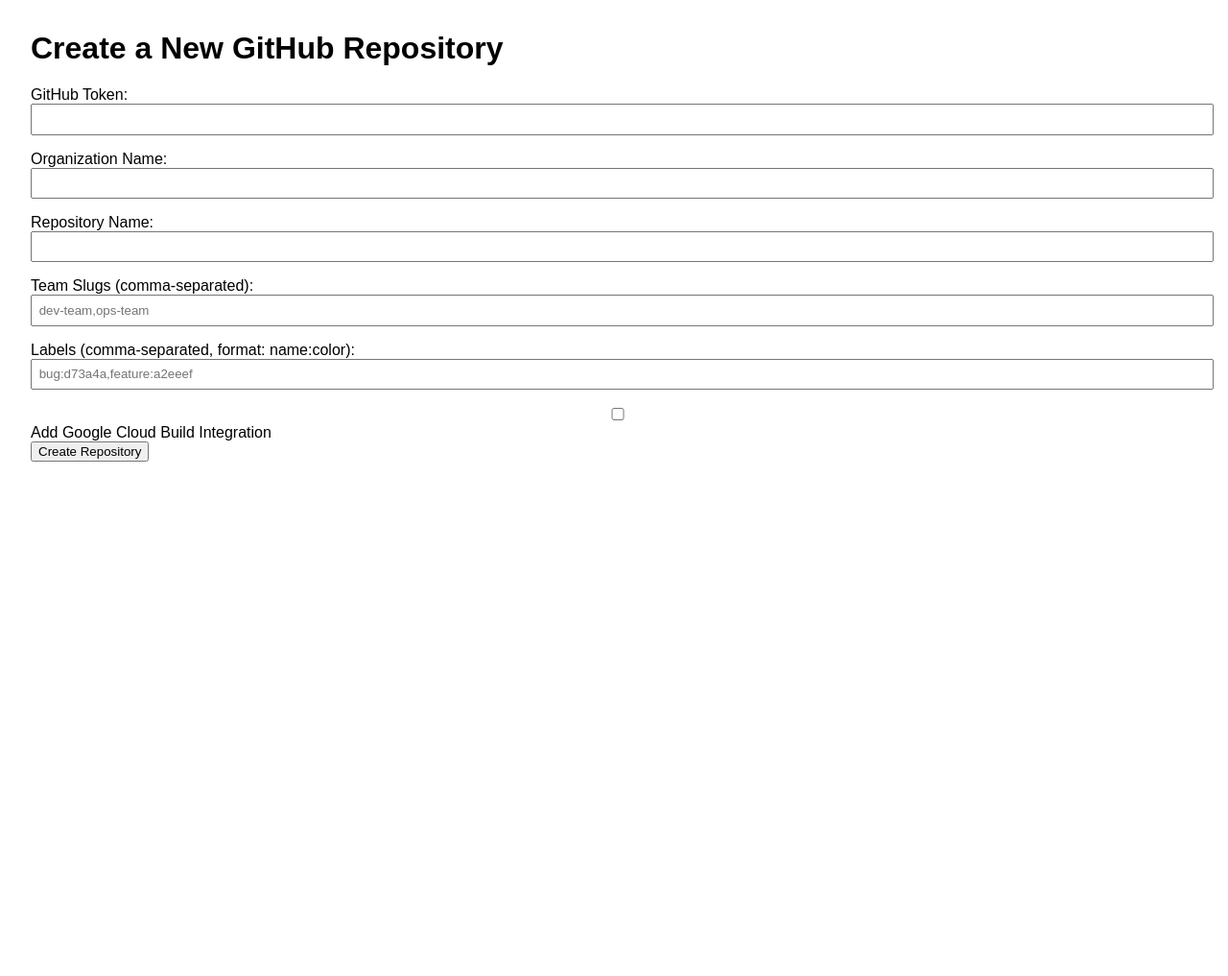
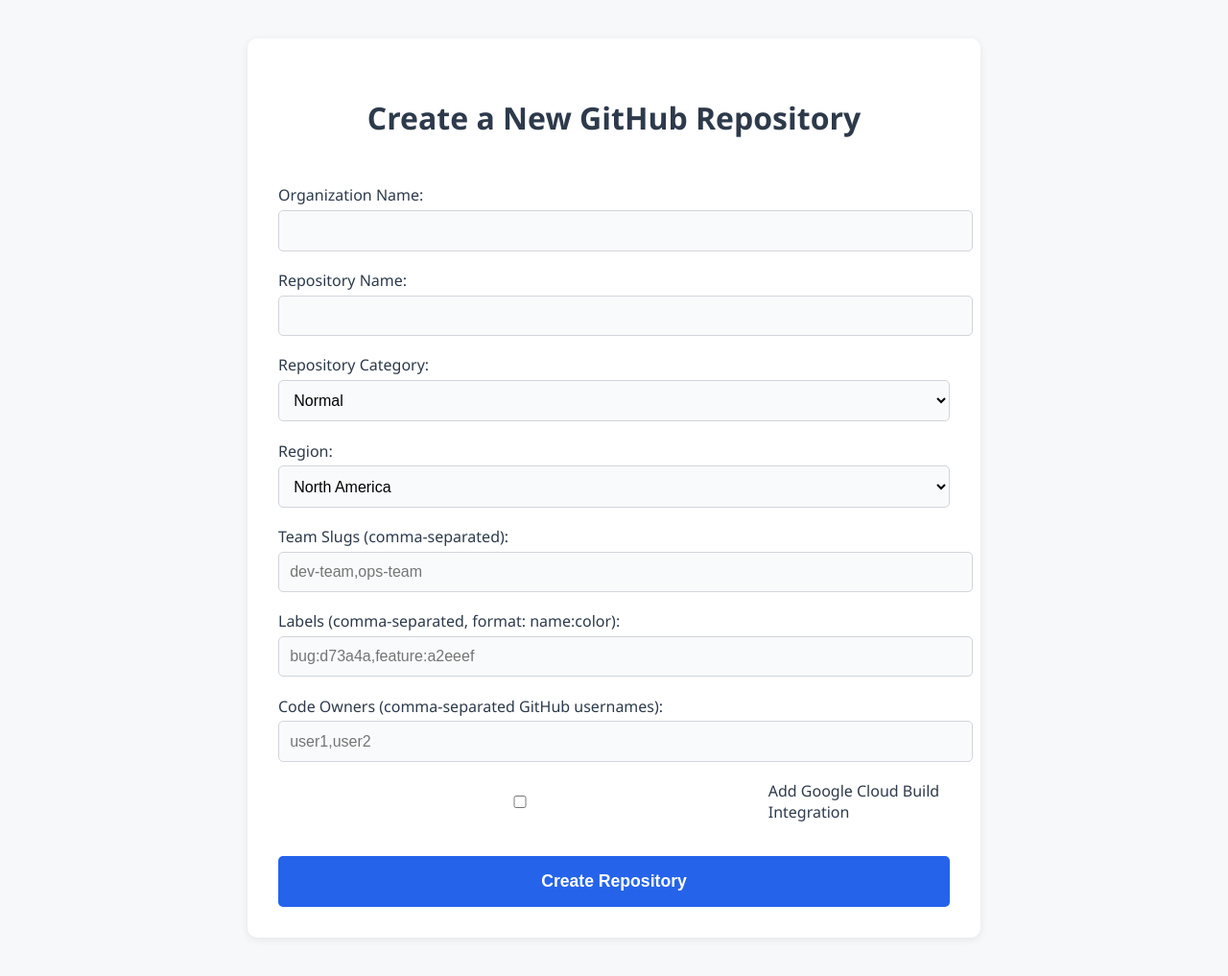
Before and after one commit to rsivaseshu/ghec-to-githubcloud, a Flask app: page / in a window 1280 px wide. Shown: the whole page at 96% size. Before the commit the page ends 481 px from the top, so only its background shows below. Run offline with Flask 3, Linux system fonts and the light colour scheme.

Commit message:
adding more enhancement UI features

```diff
--- a/repo-creator-web/app.py
+++ b/repo-creator-web/app.py
@@ -5,10 +5,13 @@ from github import Github
 app = Flask(__name__)
 app.secret_key = 'your_secret_key'  # Change this in production
 
-def create_github_repo(token, org_name, repo_name, team_slugs, labels, add_cloudbuild):
+# Set your GitHub token securely here (env var or secret manager)
+GITHUB_TOKEN = os.getenv('GITHUB_TOKEN')
+
+def create_github_repo(org_name, repo_name, team_slugs, labels, add_cloudbuild, category, region, codeowners):
     CLOUDBUILD_WEBHOOK_URL = "https://cloudbuild.googleapis.com/github/webhook"
     DEFAULT_BRANCH = "main"
-    g = Github(token)
+    g = Github(GITHUB_TOKEN)
     org = g.get_organization(org_name)
     repo = org.create_repo(repo_name, private=True, auto_init=True)
     for label in labels:
@@ -23,10 +26,15 @@ def create_github_repo(token, org_name, repo_name, team_slugs, labels, add_cloud
             events=["push", "pull_request"],
             active=True
         )
-    for team_slug in team_slugs:
-        team = org.get_team_by_slug(team_slug.strip())
-        team.add_to_repos(repo)
-        team.set_repo_permission(repo, "push")
+    if category in ["sox", "banking"]:
+        for owner in codeowners:
+            user = g.get_user(owner.strip())
+            repo.add_to_collaborators(user, permission="admin")
+    else:
+        for team_slug in team_slugs:
+            team = org.get_team_by_slug(team_slug.strip())
+            team.add_to_repos(repo)
+            team.set_repo_permission(repo, "push")
     branch = repo.get_branch(DEFAULT_BRANCH)
     branch.edit_protection(
         required_approving_review_count=1,
@@ -40,7 +48,6 @@ def create_github_repo(token, org_name, repo_name, team_slugs, labels, add_cloud
 @app.route('/', methods=['GET', 'POST'])
 def index():
     if request.method == 'POST':
-        token = request.form['token']
         org_name = request.form['org_name']
         repo_name = request.form['repo_name']
         team_slugs = request.form['team_slugs'].split(',')
@@ -50,8 +57,11 @@ def index():
                 name, color = label.split(':')
                 labels.append({'name': name.strip(), 'color': color.strip()})
         add_cloudbuild = 'add_cloudbuild' in request.form
+        category = request.form['category']
+        region = request.form['region']
+        codeowners = request.form['codeowners'].split(',') if request.form['codeowners'] else []
         try:
-            create_github_repo(token, org_name, repo_name, team_slugs, labels, add_cloudbuild)
+            create_github_repo(org_name, repo_name, team_slugs, labels, add_cloudbuild, category, region, codeowners)
             flash(f"Repository '{repo_name}' created and configured!", 'success')
         except Exception as e:
             flash(f"Error: {str(e)}", 'danger')
--- a/repo-creator-web/templates/form.html
+++ b/repo-creator-web/templates/form.html
@@ -4,14 +4,62 @@
     <meta charset="UTF-8">
     <title>Create GitHub Repo</title>
     <style>
-        body { font-family: Arial, sans-serif; margin: 2em; }
-        label { display: block; margin-top: 1em; }
-        input, textarea { width: 100%; padding: 0.5em; }
-        .success { color: green; }
-        .danger { color: red; }
+        body {
+            font-family: 'Segoe UI', Arial, sans-serif;
+            background: #f7f8fa;
+            margin: 0;
+            padding: 0;
+        }
+        .container {
+            max-width: 700px;
+            margin: 40px auto;
+            background: #fff;
+            border-radius: 10px;
+            box-shadow: 0 2px 8px rgba(0,0,0,0.08);
+            padding: 2.5em 2em 2em 2em;
+        }
+        h1 {
+            text-align: center;
+            color: #2d3a4b;
+            margin-bottom: 1.5em;
+        }
+        label {
+            display: block;
+            margin-top: 1.2em;
+            color: #2d3a4b;
+            font-weight: 500;
+        }
+        input, select, textarea {
+            width: 100%;
+            padding: 0.7em;
+            margin-top: 0.3em;
+            border: 1px solid #d1d5db;
+            border-radius: 5px;
+            font-size: 1em;
+            background: #f9fafb;
+        }
+        button {
+            margin-top: 2em;
+            width: 100%;
+            padding: 0.9em;
+            background: #2563eb;
+            color: #fff;
+            border: none;
+            border-radius: 5px;
+            font-size: 1.1em;
+            font-weight: 600;
+            cursor: pointer;
+            transition: background 0.2s;
+        }
+        button:hover {
+            background: #1e40af;
+        }
+        .success { color: green; text-align: center; }
+        .danger { color: red; text-align: center; }
     </style>
 </head>
 <body>
+    <div class="container">
     <h1>Create a New GitHub Repository</h1>
     {% with messages = get_flashed_messages(with_categories=true) %}
       {% if messages %}
@@ -21,14 +69,24 @@
       {% endif %}
     {% endwith %}
     <form method="post">
-        <label>GitHub Token:
-            <input type="password" name="token" required>
-        </label>
         <label>Organization Name:
             <input type="text" name="org_name" required>
         </label>
         <label>Repository Name:
             <input type="text" name="repo_name" required>
+        </label>
+        <label>Repository Category:
+            <select name="category" required>
+                <option value="normal">Normal</option>
+                <option value="sox">SOX</option>
+                <option value="banking">Banking</option>
+            </select>
+        </label>
+        <label>Region:
+            <select name="region" required>
+                <option value="north-america">North America</option>
+                <option value="china">China</option>
+            </select>
         </label>
         <label>Team Slugs (comma-separated):
             <input type="text" name="team_slugs" placeholder="dev-team,ops-team" required>
@@ -36,10 +94,14 @@
         <label>Labels (comma-separated, format: name:color):
             <input type="text" name="labels" placeholder="bug:d73a4a,feature:a2eeef">
         </label>
-        <label>
+        <label>Code Owners (comma-separated GitHub usernames):
+            <input type="text" name="codeowners" placeholder="user1,user2">
+        </label>
+        <label style="display: flex; align-items: center; gap: 0.5em;">
             <input type="checkbox" name="add_cloudbuild"> Add Google Cloud Build Integration
         </label>
         <button type="submit">Create Repository</button>
     </form>
+    </div>
 </body>
 </html>
```
